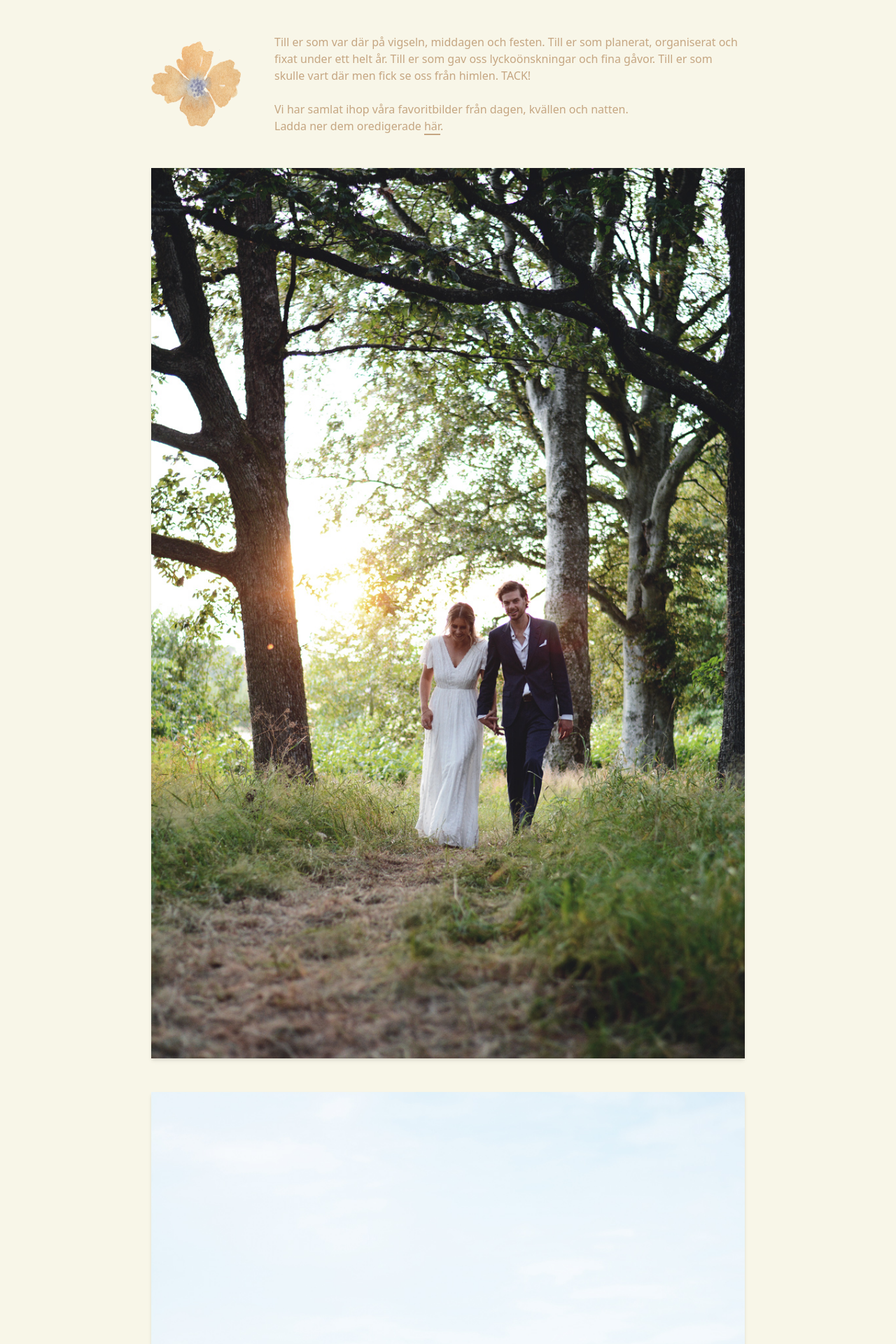
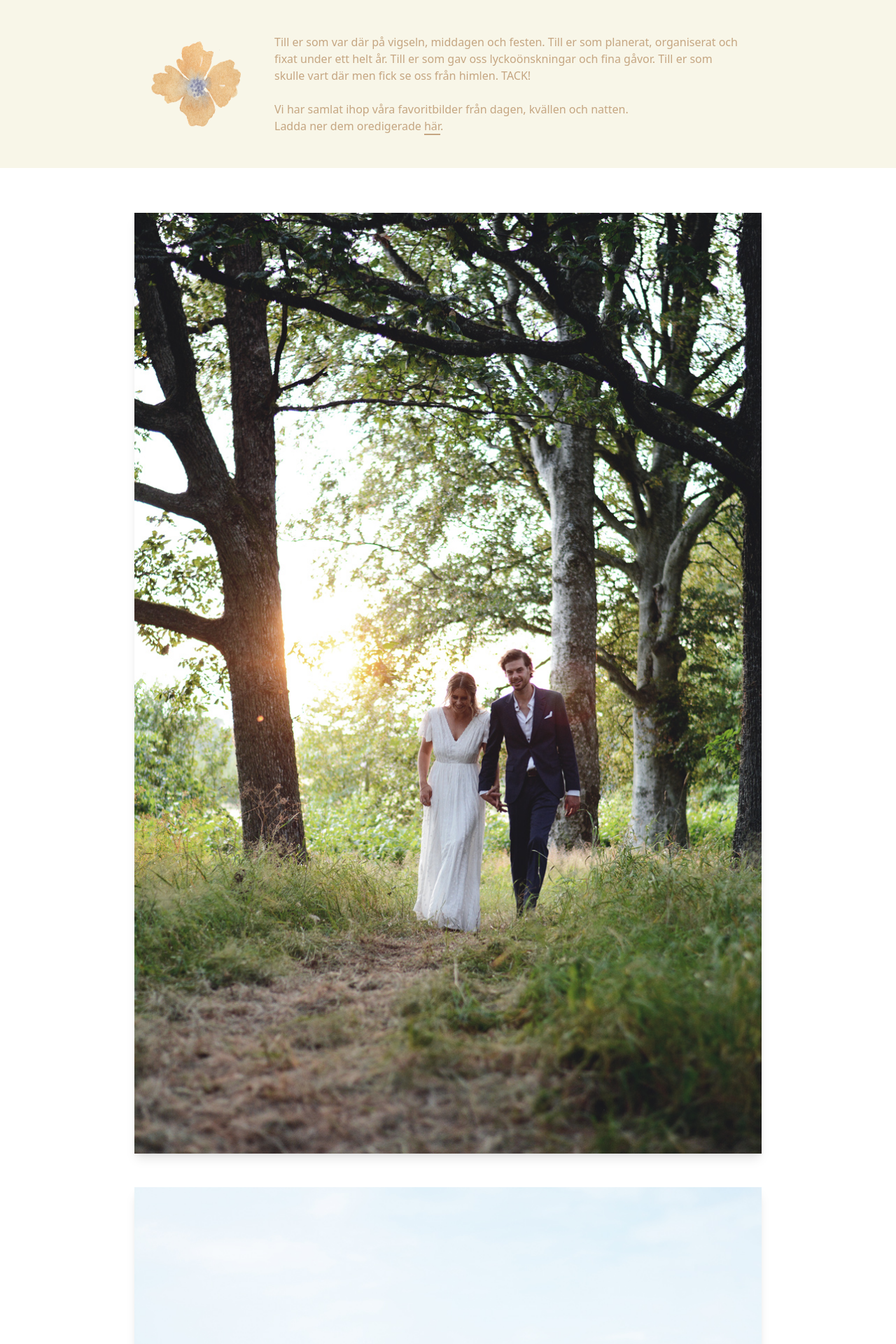
Before and after one commit to hejhansson/tjugondejuli-pics, a PHP site: page / in a window 1280 px wide. Shown: the top 1920 px of the page at 70% size. Run offline with PHP 8.4, Linux system fonts and the light colour scheme.

Commit message:
refactor layout

```diff
--- a/index.php
+++ b/index.php
@@ -9,16 +9,18 @@
   <title>fisen och hasse</title>
 
   <style>
-    body { background: #f8f6e8; color: #c5a682; }
+    body { color: #c5a682; }
+    .bg-beige { background: #f8f6e8; }
     * { border-color: #c5a682;}
   </style>
 
 </head>
 <body>
 
-<div class="mx-auto max-w-4xl mb-16 px-6">
+<div class="w-full">
 
-  <div class="w-full sm:flex items-center my-12">
+  <div class="w-full bg-beige">
+    <div class="mx-auto max-w-4xl px-6 sm:flex items-center py-12">
       <img class="w-16 sm:w-32" src="/images/flower.png" alt="">
       <p class="mt-6 sm:mt-0 sm:pl-12">
         Till er som var där på vigseln, middagen och festen. Till er som planerat, organiserat och fixat under ett helt år. Till er som gav oss lyckoönskningar och fina gåvor. Till er som skulle vart där men fick se oss från himlen. TACK!
@@ -26,17 +28,22 @@
         Vi har samlat ihop våra favoritbilder från dagen, kvällen och natten.<br>Ladda ner dem oredigerade <a target="_blank" class="border-b-2" href="https://www.dropbox.com/s/ki7jb378s6phqxk/tjugondejuli-pics.zip?dl=0">här</a>.
       </p>
     </div>
+  </div>
 
+  <div class="bg-white w-full mt-16 px-6">
+    <div class="mx-auto max-w-4xl">
       <?php
 
         $dir = "images/*.{jpg,JPG,jpeg}";
         $images = glob( $dir, GLOB_BRACE );
 
         foreach( $images as $image ):
-        echo "<img loading='lazy' class='mb-12 shadow-md lazyload' data-src='" . $image . "' />";
+            echo "<img loading='lazy' class='mb-12 shadow-lg lazyload' data-src='" . $image . "' />";
         endforeach;
 
       ?>
+    </div>
+  </div>
 
   <script>
     if ('loading' in HTMLImageElement.prototype) {
```
Lines whose indentation alone changed are shown as unchanged.
